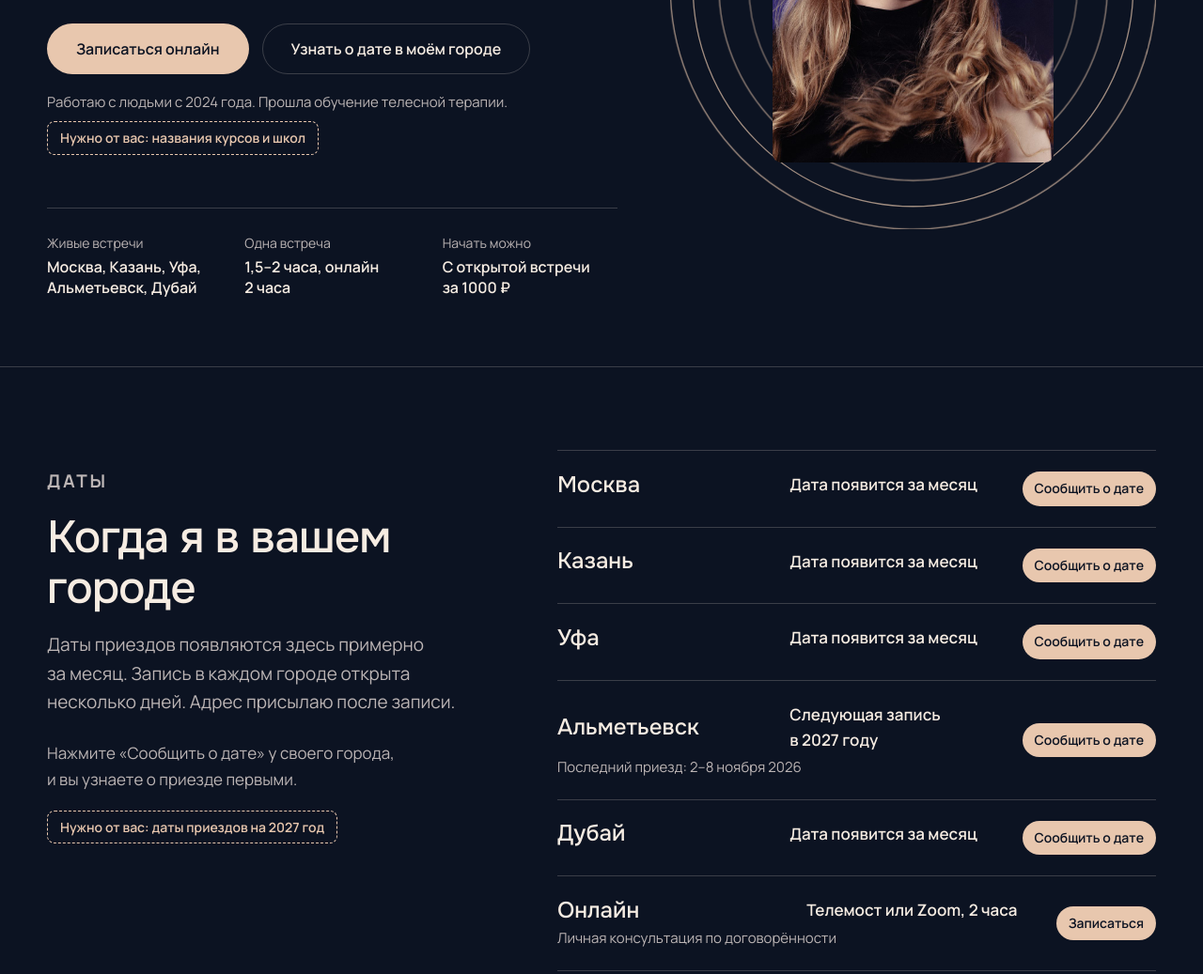
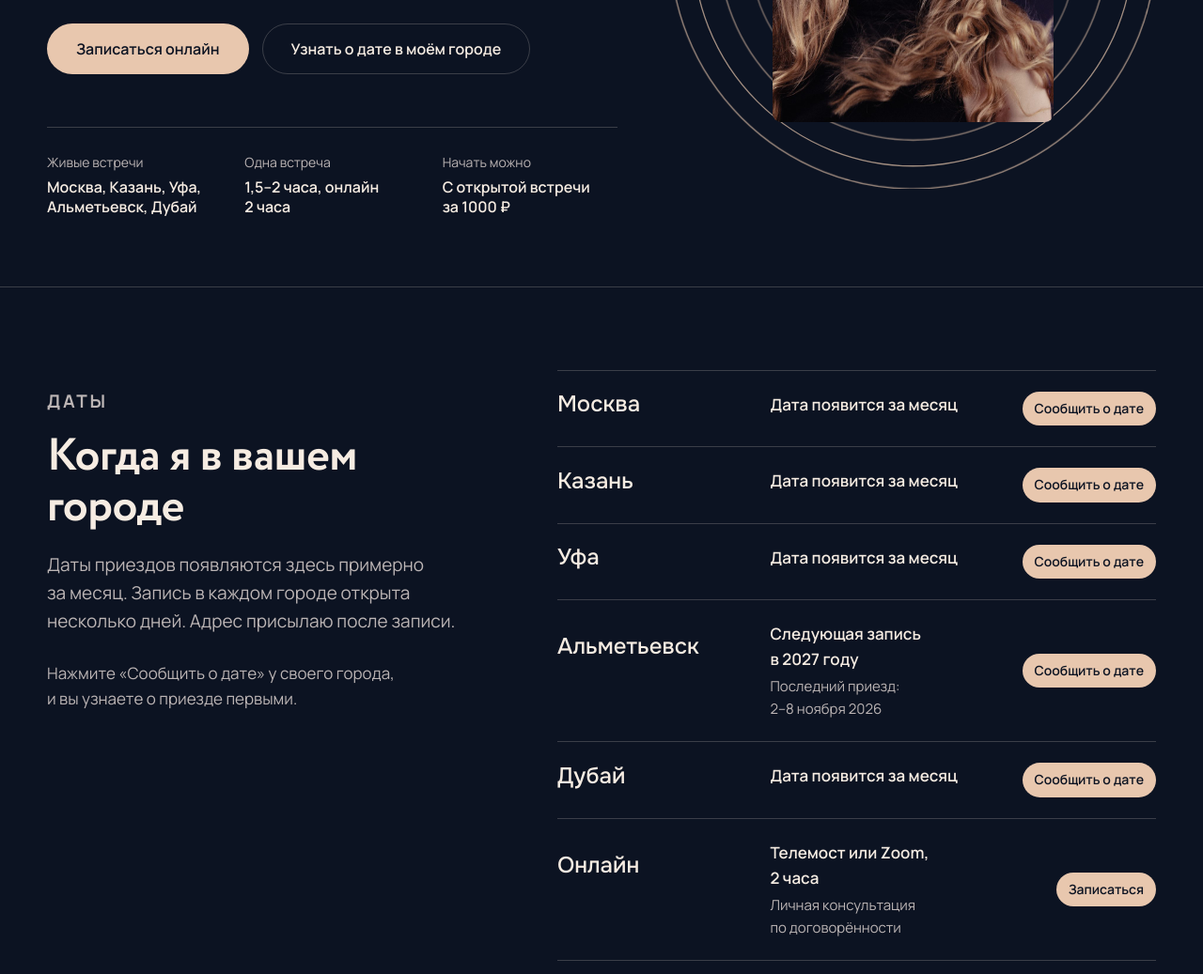
Before and after one commit to valeri-bel/prototipy, a plain HTML site: page diana-safiullina/index.html in a window 1280 px wide. Shown: the part 500-1537 px from the top of the page at 94% size. Drawn offline with Linux system fonts and the light colour scheme.

Commit message:
Прототип diana-safiullina: заголовки Circe, без пометок «Нужно от вас», выровнен блок дат
Co-Authored-By: Claude Opus 5.5 <noreply@anthropic.com>

```diff
--- a/diana-safiullina/css/style.css
+++ b/diana-safiullina/css/style.css
@@ -1,3 +1,5 @@
+@font-face { font-family: "Circe"; src: url("../fonts/circe-regular.ttf") format("truetype"); font-weight: 400; font-display: swap; }
+@font-face { font-family: "Circe"; src: url("../fonts/circe-bold.ttf") format("truetype"); font-weight: 700; font-display: swap; }
 /* Палитра — из аватара и карточек канала: ночной синий и тёплый телесный. Диане она понравилась (бриф, №8) */
 :root {
   --night: #0c1322;
@@ -12,6 +14,7 @@
   --on-night-muted: #bcb5b5;
   --line: rgba(27, 34, 51, .16);
   --line-night: rgba(246, 236, 226, .2);
+  --display: "Circe", "Onest", Arial, sans-serif; /* большие заголовки */
   --serif: "Onest", "Manrope", Arial, sans-serif; /* по брифу: «простые современные» шрифты */
   --sans: "Manrope", Arial, sans-serif;
   --wrap: 1180px;
@@ -123,11 +126,11 @@ ul, ol { margin: 0; padding: 0; list-style: none; }
 /* Даты */
 .when { display: grid; grid-template-columns: .85fr 1.15fr; gap: 72px; align-items: start; }
 .when .head { margin-bottom: 26px; }
-.slot { display: grid; grid-template-columns: 1fr 1fr auto; gap: 4px 24px; align-items: center; padding: 22px 0; border-top: 1px solid var(--line-night); }
+.slot { display: grid; grid-template-columns: minmax(0, 1fr) minmax(0, 1fr) 11.5rem; gap: 4px 24px; align-items: center; padding: 22px 0; border-top: 1px solid var(--line-night); }
 .slot__city { font: 500 24px/1.1 var(--serif); }
 .slot__date { font-weight: 600; }
-.slot__note { grid-column: 1 / 3; color: var(--on-night-muted); font-size: 15px; }
-.slot__state { grid-column: 3; grid-row: 1 / 3; font-size: 14px; font-weight: 600; padding: 7px 13px; border-radius: 30px; background: var(--blush); color: var(--night); white-space: nowrap; }
+.slot__note { grid-column: 2; color: var(--on-night-muted); font-size: 15px; }
+.slot__state { grid-column: 3; grid-row: 1 / 3; justify-self: end; font-size: 14px; font-weight: 600; padding: 7px 13px; border-radius: 30px; background: var(--blush); color: var(--night); white-space: nowrap; }
 .slot--past .slot__city, .slot--past .slot__date { opacity: .55; }
 .slot--past .slot__state { background: none; border: 1px solid var(--line-night); color: var(--on-night-muted); }
 .slot--online { border-bottom: 1px solid var(--line-night); }
@@ -291,3 +294,6 @@ details p { padding: 0 0 24px; color: var(--muted); max-width: 640px; }
 .format--soon { opacity: .8; }
 .format--soon .format__tag { color: #5e5a60; }
 @media (min-width: 1041px) { .format--lead .format__img { flex: 1 1 auto; min-height: 260px; max-height: none; } }
+
+/* Большие заголовки: Circe */
+h1, h2, .format--lead h3 { font-family: var(--display); font-weight: 700; letter-spacing: -.01em; }
--- a/diana-safiullina/index.html
+++ b/diana-safiullina/index.html
@@ -40,7 +40,6 @@
         <a class="btn btn--main" href="#book" data-format="Онлайн-консультация" data-city="Другой город">Записаться онлайн</a>
         <a class="btn btn--ghost" href="#dates">Узнать о&nbsp;дате в&nbsp;моём городе</a>
       </div>
-      <p class="hero__proof">Работаю с&nbsp;людьми с&nbsp;2024 года. Прошла обучение телесной терапии. <span class="need">Нужно от&nbsp;вас: названия курсов и&nbsp;школ</span></p>
       <dl class="facts">
         <div><dt>Живые встречи</dt><dd>Москва, Казань, Уфа, Альметьевск, Дубай</dd></div>
         <div><dt>Одна встреча</dt><dd>1,5–2&nbsp;часа, онлайн 2&nbsp;часа</dd></div>
@@ -68,7 +67,6 @@
         <p>Даты приездов появляются здесь примерно за&nbsp;месяц. Запись в&nbsp;каждом городе открыта несколько дней. Адрес присылаю после записи.</p>
       </div>
       <p class="when__hint">Нажмите «Сообщить о&nbsp;дате» у&nbsp;своего города, и&nbsp;вы&nbsp;узнаете о&nbsp;приезде первыми.</p>
-      <span class="need">Нужно от&nbsp;вас: даты приездов на&nbsp;2027 год</span>
     </div>
     <div>
       <ul id="schedule" class="slots"></ul>
@@ -91,7 +89,7 @@
         <li class="slot slot--soon">
           <strong class="slot__city">Альметьевск</strong>
           <span class="slot__date">Следующая запись в&nbsp;2027 году</span>
-          <span class="slot__note">Последний приезд: 2–8 ноября 2026</span>
+          <span class="slot__note">Последний приезд:<br>2–8 ноября 2026</span>
           <a class="slot__state slot__notify" href="#book" data-format="Сообщить о новой дате" data-city="Альметьевск">Сообщить о&nbsp;дате</a>
         </li>
         <li class="slot slot--soon">
@@ -189,7 +187,6 @@
         <h3>Женский ретрит</h3>
         <p class="format__text">Три дня на&nbsp;природе. Прошлый ретрит проходил 24–26 июля 2026 на&nbsp;турбазе «Берёзка» у&nbsp;озера Талкас в&nbsp;Башкортостане.</p>
         <div class="format__meta">
-          <span class="need">Нужно от&nbsp;вас: следующие даты и&nbsp;цена</span>
           <a class="link" href="#book" data-format="Женский ретрит">Узнать о&nbsp;следующем</a>
         </div>
       </article>
@@ -253,7 +250,6 @@
       <li class="step"><span class="step__n">3</span><h3>Встреча</h3><p>1,5–2&nbsp;часа. Находим телесный зажим, проживаем его&nbsp;и&nbsp;смотрим, что&nbsp;его&nbsp;сформировало.</p></li>
       <li class="step"><span class="step__n">4</span><h3>После</h3><p>Встречая прежнюю ситуацию, вы&nbsp;можете отреагировать на&nbsp;неё иначе.</p></li>
     </ol>
-    <p class="steps-note"><span class="need">Нужно от&nbsp;вас: сколько встреч обычно нужно</span></p>
   </div>
 </section>
 
@@ -271,9 +267,6 @@
         <p>С&nbsp;2024 года работаю с&nbsp;людьми, веду канал «От&nbsp;сердца к&nbsp;сердцу», провожу открытые встречи онлайн и&nbsp;приезжаю в&nbsp;Москву, Казань, Уфу, Альметьевск и&nbsp;Дубай.</p>
       </div>
       <blockquote>«Нет ничего, что&nbsp;человек не&nbsp;может. Есть только то, что&nbsp;он&nbsp;считает, будто не&nbsp;может»</blockquote>
-      <div class="need-row">
-        <span class="need">Нужно от&nbsp;вас: фото или&nbsp;сканы сертификатов о&nbsp;курсах</span>
-      </div>
     </div>
   </div>
 </section>
@@ -311,7 +304,6 @@
         <figcaption>Отзыв из&nbsp;личных сообщений</figcaption>
       </figure>
     </div>
-    <p class="steps-note"><span class="need">Нужно от&nbsp;вас: согласие авторов на&nbsp;публикацию, город и&nbsp;формат встречи у&nbsp;каждого отзыва</span></p>
   </div>
 </section>
 
@@ -380,7 +372,6 @@
       <li><b>Адрес</b><span>Пришлю после записи, вместе со&nbsp;временем встречи.</span></li>
       <li><b>Онлайн</b><span>Телемост или&nbsp;Zoom, 2&nbsp;часа. Лучше выбрать место, где&nbsp;вас никто не&nbsp;отвлечёт.</span></li>
     </ul>
-    <p class="steps-note"><span class="need">Нужно от&nbsp;вас: правила переноса и&nbsp;отмены, если&nbsp;решите их&nbsp;ввести</span></p>
   </div>
 </section>
 
```
Also changed, not shown: diana-safiullina/fonts/circe-bold.ttf (added), diana-safiullina/fonts/circe-regular.ttf (added).
